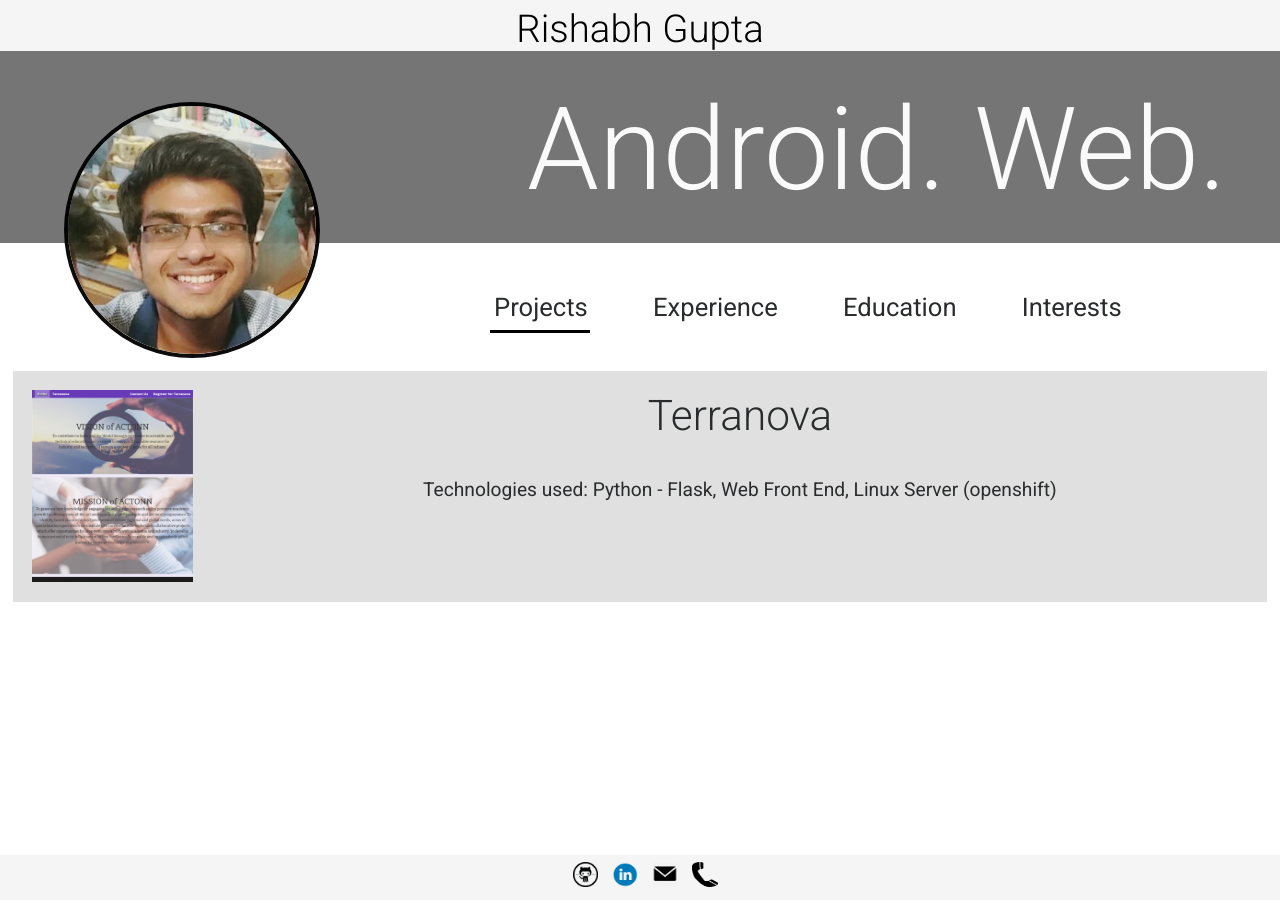
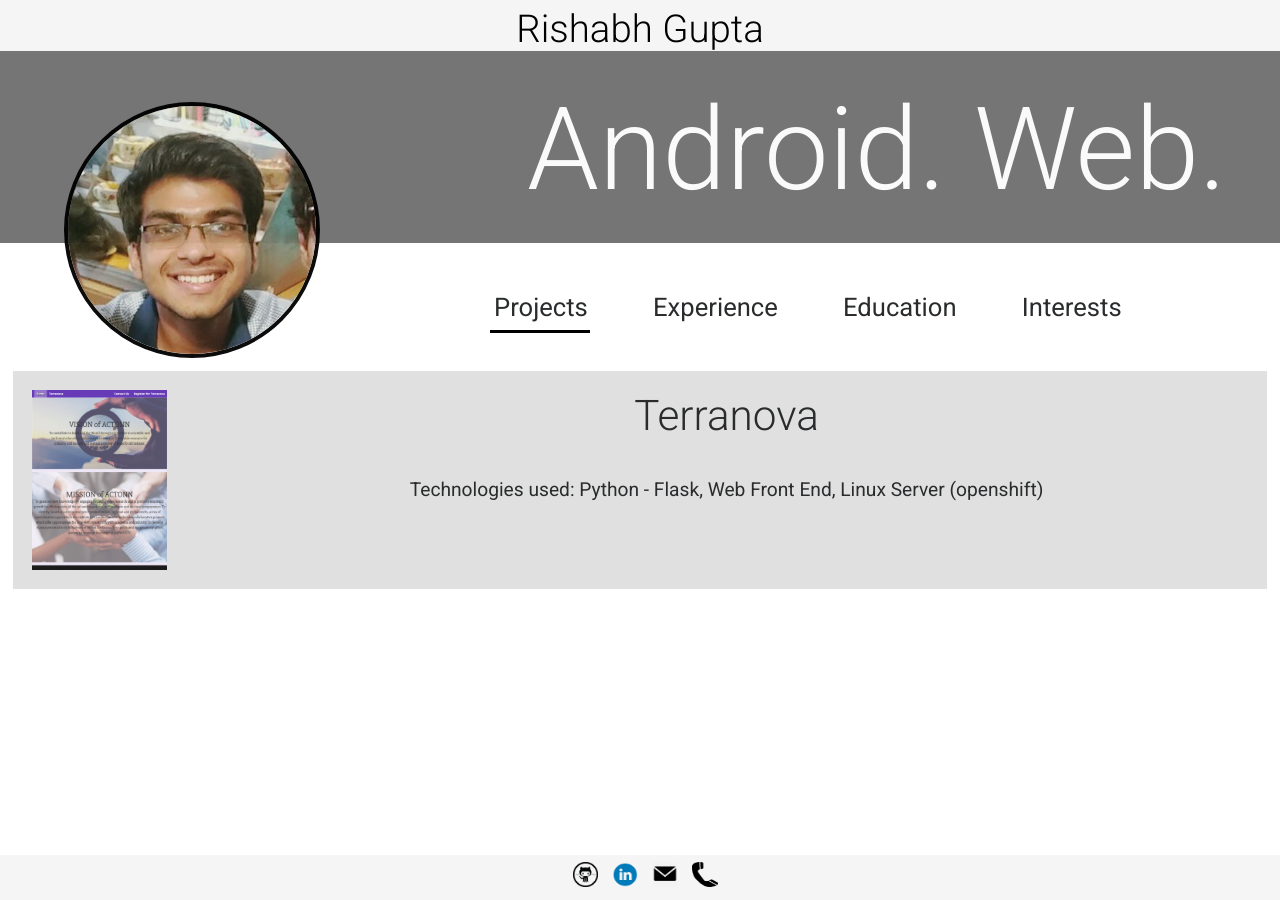
Before and after one commit to zeerorg/zeerorg.github.io, a Jekyll site: the page built from index.html, in a window 1280 px wide and 900 px high. Built offline with Jekyll 4.4.1, drawn with Linux system fonts in a browser that asks for light colours; nearby versions of some CDN libraries; a script that is not in the unit is left out; the repository's description, which GitHub fills in, is left out.

Commit message:
This theme work complete

```diff
--- a/_layouts/default.html
+++ b/_layouts/default.html
@@ -7,59 +7,23 @@
     <link href='https://fonts.googleapis.com/css?family=Arvo:400,700,400italic' rel='stylesheet' type='text/css'>
     <link rel="stylesheet" href="{{ '/assets/css/style.css?v=' | append: site.github.build_revision | relative_url }}">
     <link href="https://fonts.googleapis.com/css?family=Roboto:300,400,500" rel="stylesheet">
-    <!--<link href="https://maxcdn.bootstrapcdn.com/bootstrap/3.3.7/css/bootstrap.min.css" rel="stylesheet">-->
     <script src="https://ajax.googleapis.com/ajax/libs/jquery/3.1.1/jquery.min.js"></script>
     <script src="{{ '/assets/js/scale.fix.js' | relative_url }}"></script>
     <meta name="viewport" content="width=device-width, initial-scale=1, user-scalable=no">
-    <!--[if lt IE 9]>
-    <script src="//html5shiv.googlecode.com/svn/trunk/html5.js"></script>
-    <![endif]-->
   </head>
-  <body style="font-family: 'Roboto', sans-serif; height: 100%;"><!--
-      <nav>
-        Home
-      </nav>
-    <div class="wrapper">
-      <header>
-        <h1 class="header">{{ page.title | default: site.github.repository_name }}</h1>
-        <p class="header">{{ site.description | default: site.github.project_tagline }}</p>
-
-        <ul>
-          {% if site.show_downloads %}
-            <li class="download"><a class="buttons" href="{{ site.github.zip_url }}">Download ZIP</a></li>
-            <li class="download"><a class="buttons" href="{{ site.github.tar_url }}">Download TAR</a></li>
-          {% endif %}
-          <li><a class="buttons github" href="{{ site.github.repository_url }}">View On GitHub</a></li>
-        </ul>
-
-        {% if site.github.is_project_page %}
-          <p class="header">This project is maintained by <a class="header name" href="{{ site.github.owner_url }}">{{ site.github.owner_name }}</a></p>
-        {% endif %}
-
-        {% if site.github.is_user_page %}
-          <ul>
-            <li><a class="buttons github" href="{{ site.github.repository_url }}">GitHub Profile</a></li>
-          </ul>
-        {% endif %}
-      </header>
-</div>
--->
+  <body style="font-family: 'Roboto', sans-serif; height: 100%;">
       <div class="topnav">
           <p class="topnav-heading">Rishabh Gupta</p>
       </div>
       <section>
         {{ content }}
       </section>
-     <!--<footer style="position: fixed; bottom: 0px; width: 100%; height: 3vw; background-color: white; margin:auto; text-align: center;">
-      github linkedin fb
-    </footer>-->
     <footer>
       <a href="https://github.com/zeerorg" target="_blank"><img class="icon" src="/assets/github-icon.png"></a>
       <a href="https://www.linkedin.com/in/rishabhgupta4325/" target="_blank"><img class="icon" src="/assets/linkedin-icon.png"></a>
       <a href="mailto:rishabh4325@gmail.com"><img class="icon" src="/assets/mail-icon.png"></a>
       <a href="tel:+919711821354"><img class="icon" src="/assets/phone-icon.png"></a>
     </footer>
-    <!--[if !IE]><script>fixScale(document);</script><![endif]-->
     {% if site.google_analytics %}
       <script type="text/javascript">
         (function(i,s,o,g,r,a,m){i['GoogleAnalyticsObject']=r;i[r]=i[r]||function(){
--- a/css/main.css
+++ b/css/main.css
@@ -146,8 +146,8 @@
     margin: 1.5vw;
 }
 
-.stretch-project-image {
-    height: 15vw;
+.project > .stretch-project-image {
+    height: 14vw;
     width: 12vw;
 }
 
@@ -202,6 +202,49 @@
 /* Show the tooltip text when you mouse over the tooltip container */
 .custom-tooltip:hover .tooltiptext {
     visibility: visible;
+}
+
+.interests {
+    background-color: #e0e0e0;
+    display: -webkit-flex;
+    display: -moz-flex;
+    display: flex;
+}
+
+.interest-container {
+    margin: auto;
+    margin-top: 1.5vw;
+    margin-bottom: 1.5vw;
+    padding: 1.5vw;
+    background-color: white;
+    border-radius: 5%;
+
+    -moz-box-shadow: 10px 10px 5px grey;
+    -webkit-box-shadow: 10px 10px 5px grey;
+    box-shadow: 5px 5px 5px 1px grey;
+
+    display: -webkit-flex;
+    display: -moz-flex;
+    display: flex;
+
+    -webkit-flex-direction: column;
+    -moz-flex-direction: column;
+    flex-direction: column;
+}
+
+.interest-container > img {
+    /*width: 12vw;*/
+    height: 12vw;
+    /*opacity: 0.9;*/
+    mix-blend-mode: darken;
+    border-radius: 5%;
+}
+
+.interest-container > p {
+    margin-top: 1vw;
+    margin-bottom: -0.3vw;
+    text-align: center;
+    font-size: 1.5vw;
 }
 
 footer {
@@ -339,8 +382,8 @@
         margin-right: 2vw;
     }
 
-    .stretch-project-image {
-        height: 22vw;
+    .project > .stretch-project-image {
+        height: 25vw;
         width: 18vw;
     }
 
--- a/index.html
+++ b/index.html
@@ -39,8 +39,6 @@
 
                 </div>
             </div>
-            <!--Technologies used, timeframe, what I learned-->
-            <!--1. Actonn ; 2. You4To-->
         </div>
     </div>
 
@@ -80,16 +78,22 @@
     </div>
 
     <div class="container-4">
-        <div class="project">
-            <div class="project-content">
-                <p class="project-about">
-                    <br>
-                    <br>
-                    Playing with Linux.
-                </p>
-                <div class="project-nav-elements">
-
-                </div>
+        <div class="interests">
+            <div class="interest-container">
+                <img src="/assets/linux.png">
+                <p>Hacking Linux</p>
+            </div>
+            <div class="interest-container">
+                <img src="/assets/anime.jpg">
+                <p>Watching anime</p>
+            </div>
+            <div class="interest-container">
+                <img src="/assets/gaming.jpg">
+                <p>Games (Witcher 3 is the best!)</p>
+            </div>
+            <div class="interest-container">
+                <img src="/assets/movies.jpg">
+                <p>Movies action and horror</p>
             </div>
         </div>
     </div>
```
Also changed, not shown: assets/anime.jpg (added), assets/gaming.jpg (added), assets/linux.png (added), assets/movies.jpg (added).
